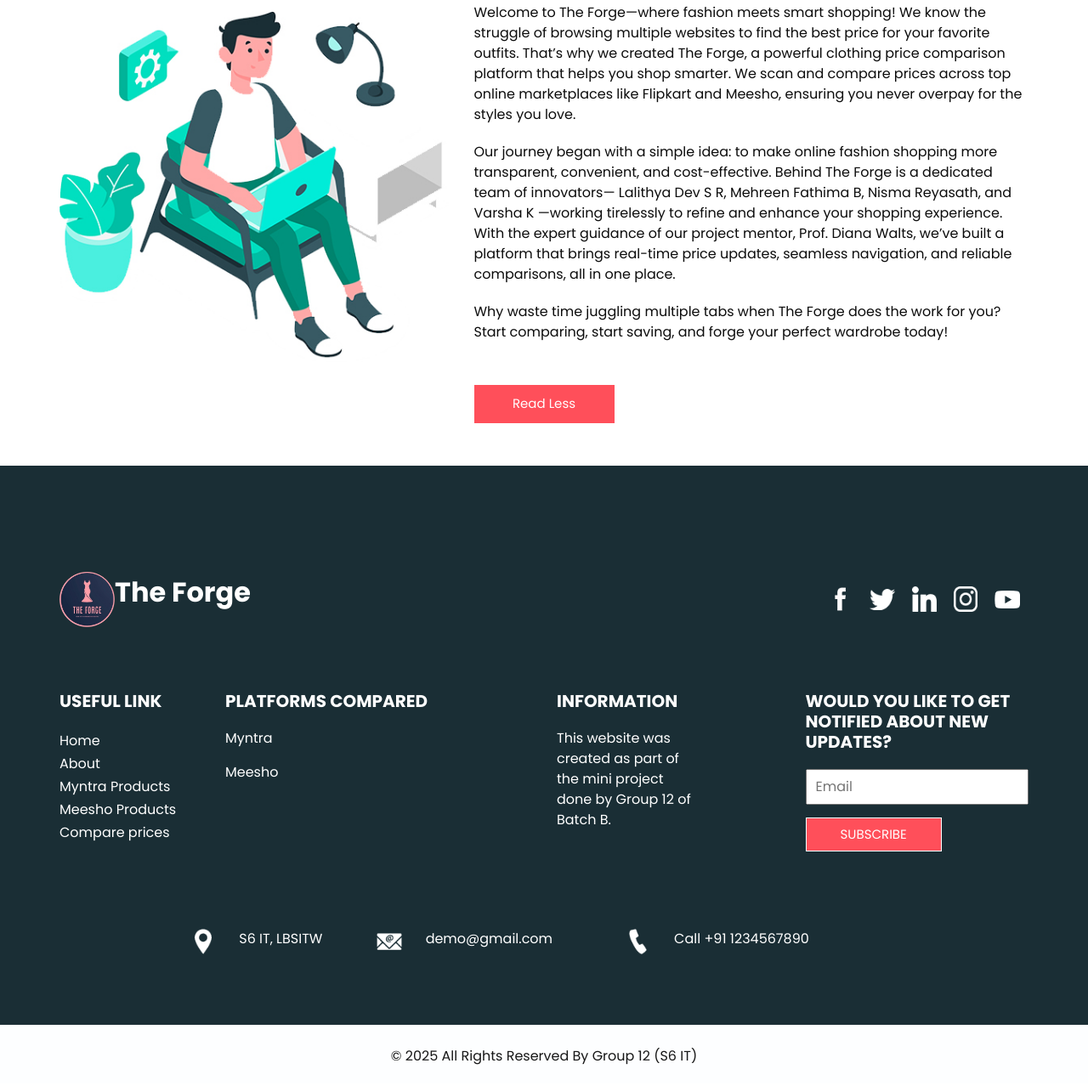
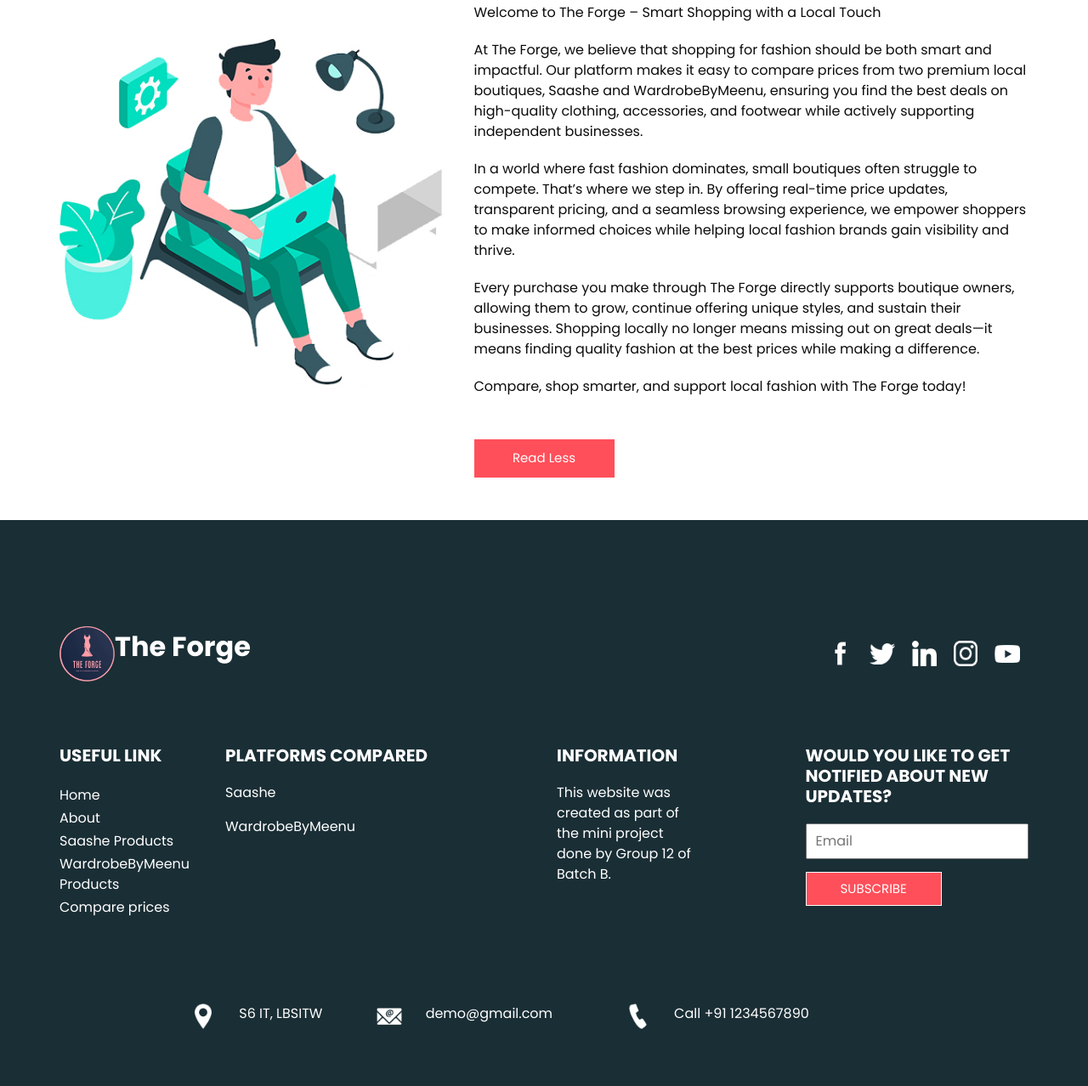
Before and after one commit to NismaReyasath/Clothing-Price-Comparison-System, a plain HTML site: page spering-html/about1.html in a window 1280 px wide. Shown: the part 223-1501 px from the top of the page at 85% size. Drawn offline with Linux system fonts and the light colour scheme.

Commit message:
Update about1.html

```diff
--- a/spering-html/about1.html
+++ b/spering-html/about1.html
@@ -49,10 +49,10 @@
                 <a class="nav-link" href="about.html"> About</a>
               </li>
               <li class="nav-item">
-                <a class="nav-link" href="myntra.html"> Myntra Products </a>
+                <a class="nav-link" href="Saashe.html"> Saashe Products </a>
               </li>
               <li class="nav-item">
-                <a class="nav-link" href="meesho.html"> Meesho Products </a>
+                <a class="nav-link" href="Wbymeenu.html"> WardrobeByMeenu Products </a>
               </li>
             </ul>
             <div class="user_option">
@@ -102,12 +102,20 @@
               </h2>
             </div>
             <p>
-                Welcome to The Forge—where fashion meets smart shopping! We know the struggle of browsing multiple websites to find the best price for your favorite outfits. That’s why we created The Forge, a powerful clothing price comparison platform that helps you shop smarter. We scan and compare prices across top online marketplaces like Flipkart and Meesho, ensuring you never overpay for the styles you love.  </p>
-            <p>
-                Our journey began with a simple idea: to make online fashion shopping more transparent, convenient, and cost-effective. Behind The Forge is a dedicated team of innovators— Lalithya Dev S R, Mehreen Fathima B, Nisma Reyasath, and Varsha K —working tirelessly to refine and enhance your shopping experience. With the expert guidance of our project mentor, Prof. Diana Walts, we’ve built a platform that brings real-time price updates, seamless navigation, and reliable comparisons, all in one place.  </p>
-            <p>
-                Why waste time juggling multiple tabs when The Forge does the work for you? Start comparing, start saving, and forge your perfect wardrobe today!
-                        </p>
+              Welcome to The Forge – Smart Shopping with a Local Touch</p>
+              <p>
+                At The Forge, we believe that shopping for fashion should be both smart and impactful. Our platform makes it easy to compare prices from two premium local boutiques, Saashe and WardrobeByMeenu, ensuring you find the best deals on high-quality clothing, accessories, and footwear while actively supporting independent businesses.
+              </p>
+              <p>
+                In a world where fast fashion dominates, small boutiques often struggle to compete. That’s where we step in. By offering real-time price updates, transparent pricing, and a seamless browsing experience, we empower shoppers to make informed choices while helping local fashion brands gain visibility and thrive.
+              </p>
+
+              <p>
+                Every purchase you make through The Forge directly supports boutique owners, allowing them to grow, continue offering unique styles, and sustain their businesses. Shopping locally no longer means missing out on great deals—it means finding quality fashion at the best prices while making a difference.
+              </p>
+              <p>
+                Compare, shop smarter, and support local fashion with The Forge today!
+              </p>
             <div class="btn-box">
               <a href="about.html" class="btn-1">
                 Read Less
@@ -168,10 +176,10 @@
                     <a class="" href="about.html">About </a>
                   </li>
                   <li class="">
-                    <a class="" href="myntra.html">Myntra Products </a>
+                    <a class="" href="Saashe.html">Saashe Products </a>
                   </li>
                   <li class="">
-                    <a class="" href="meesho.html">Meesho Products </a>
+                    <a class="" href="Wbymeenu.html">WardrobeByMeenu Products </a>
                   </li>
                   <li class="">
                     <a class="" href="meesho.html">Compare prices </a>
@@ -184,10 +192,10 @@
                 Platforms Compared
               </h5>
               <p>
-                Myntra
+                Saashe
               </p>
               <p>
-                Meesho
+                WardrobeByMeenu
               </p>
             </div>
 
```
